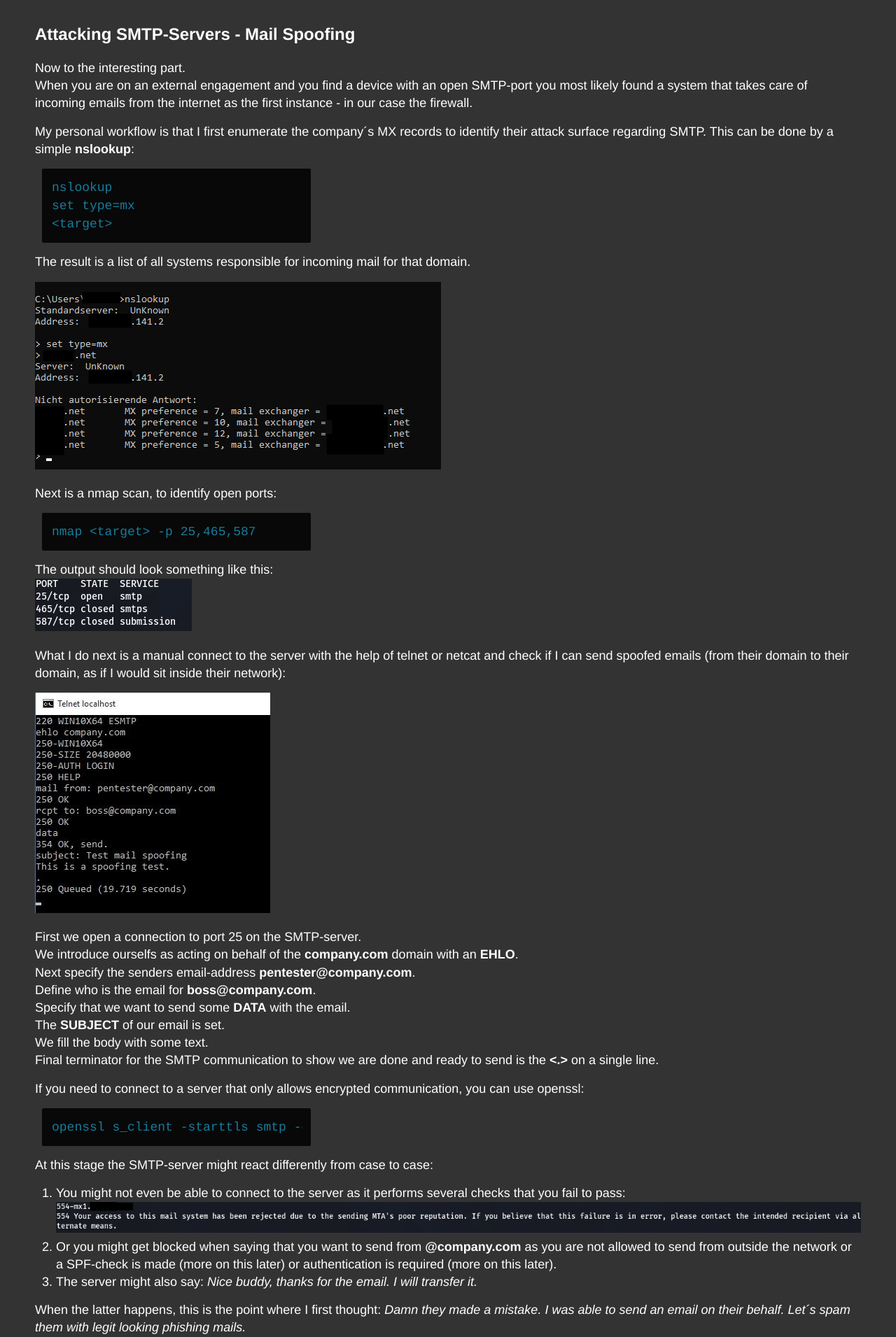
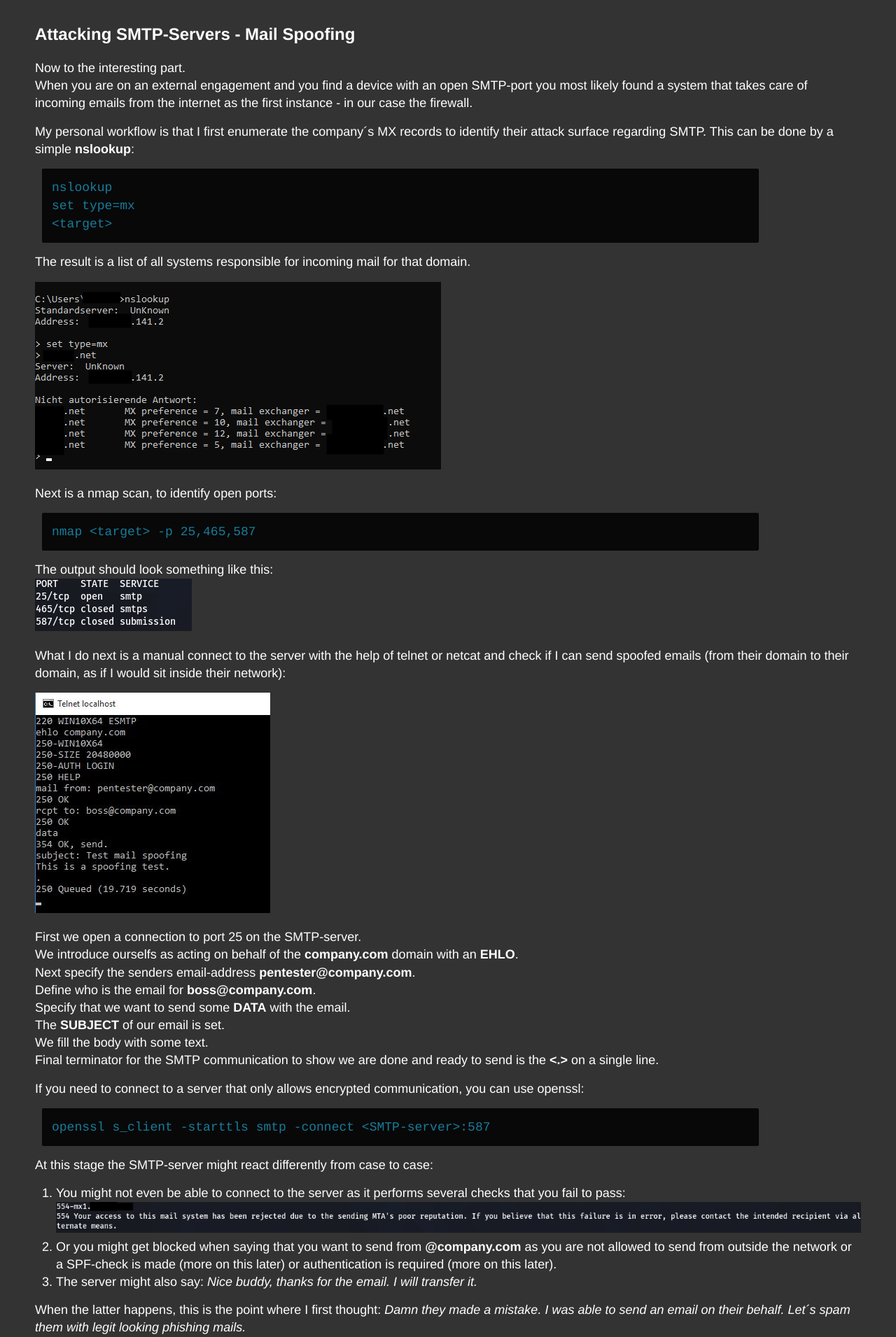
Before and after one commit to LuemmelSec/LuemmelSec.github.io, a Jekyll site: the page built from _posts/2020-12-25-Pentest-Everything-SMTP.md, in a window 1280 px wide. Shown: the part 2142-4053 px from the top of the page at 70% size. Built offline with Jekyll 4.4.1, drawn with Linux system fonts in a browser that asks for light colours.

Commit message:
Update _highlights.scss

```diff
--- a/_sass/_highlights.scss
+++ b/_sass/_highlights.scss
@@ -25,7 +25,7 @@ $highlight-purple : #b294bb;
   border-radius: 2px;
   overflow: auto;
   color: $highlight-foreground;
-  max-width: 30vw ;
+  max-width: 80vw ;
 }
 
 code {
```
